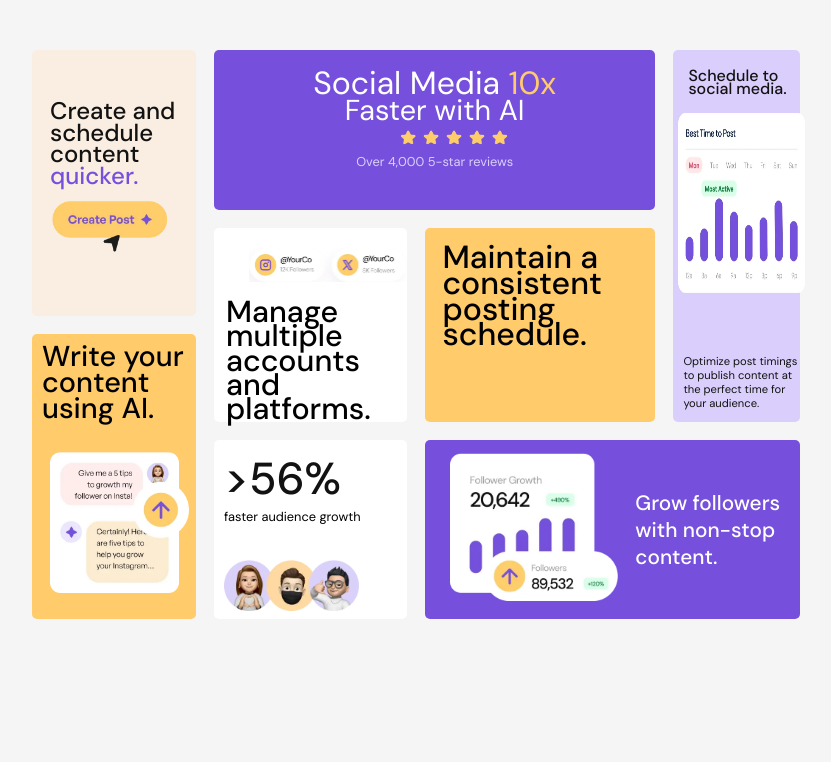
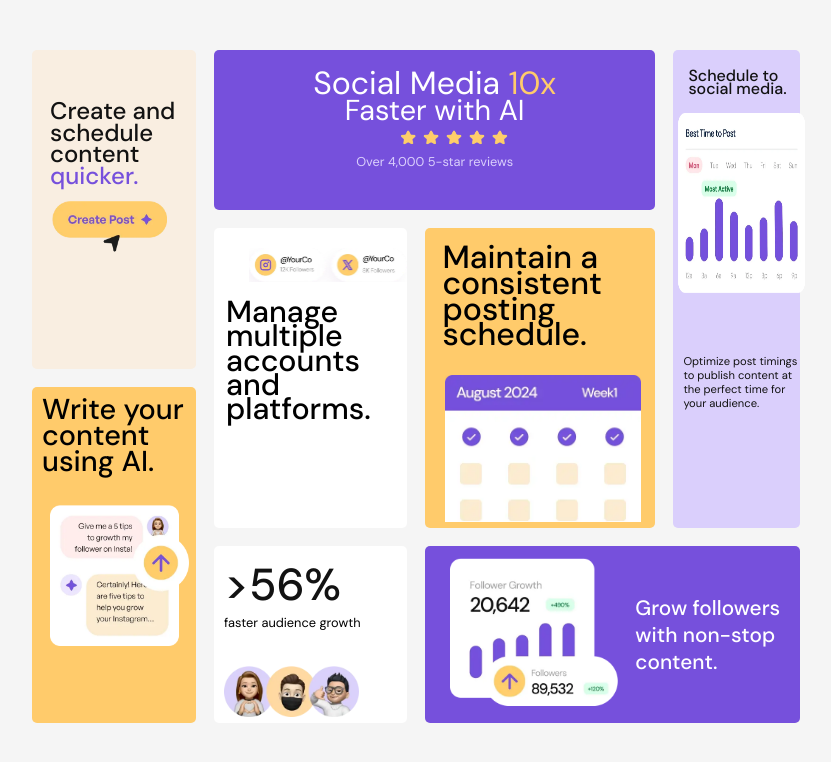
Before and after one commit to DevJoece/Bento-grid_project, a plain HTML site: page index.html in a window 1280 px wide. Shown: the whole page, without its empty margins (224-1055 px from the left). Drawn offline with Linux system fonts and the light colour scheme; files whose address does not match are found by name.

Commit message:
Third commit

```diff
--- a/index.html
+++ b/index.html
@@ -67,7 +67,7 @@
         </div>
         <div class="img">
           <img
-            src="../assets/images/illustration-consistent-schedule.webp"
+            src="illustration-consistent-schedule.webp"
             alt=""
           />
         </div>
```
